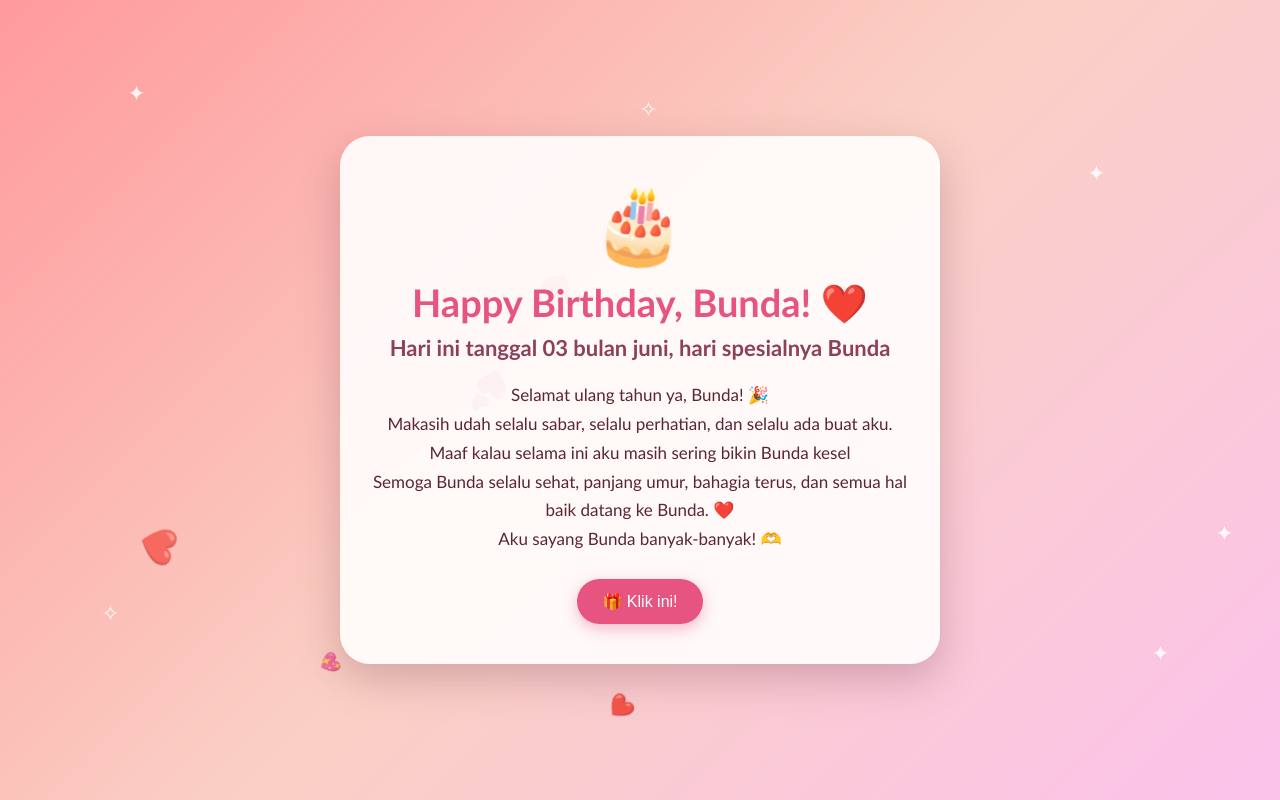
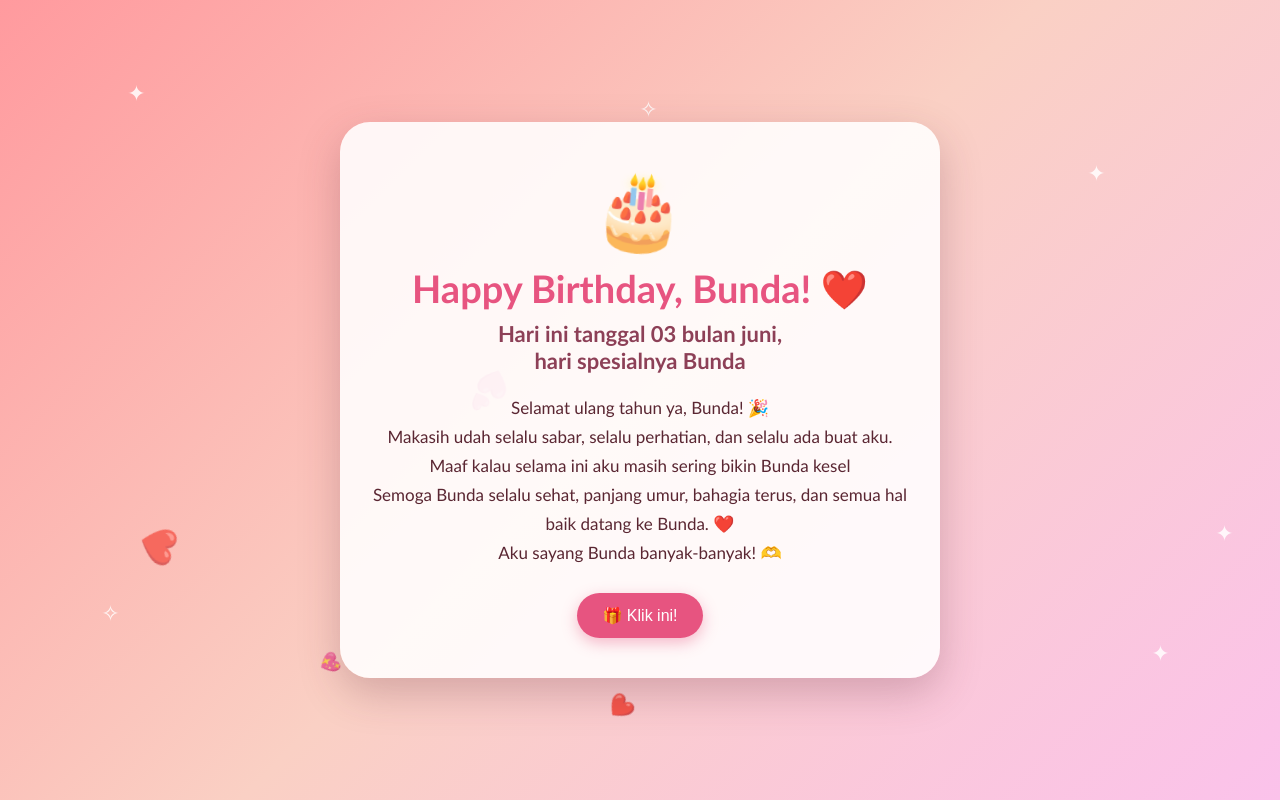
Before and after one commit to windiwww0-ai/ultah-bunda, a plain HTML site: page index.html in a window 1280 px wide. Drawn offline with Linux system fonts and the light colour scheme.

Commit message:
Add files via upload

```diff
--- a/index.html
+++ b/index.html
@@ -192,7 +192,7 @@
 
         <h1>Happy Birthday, Bunda! ❤️</h1>
 
-        <h2>Hari ini tanggal 03 bulan juni, hari spesialnya Bunda</h2>
+        <h2>Hari ini tanggal 03 bulan juni,<br>hari spesialnya Bunda</h2>
 
         <div class="message">
             <p>
```
